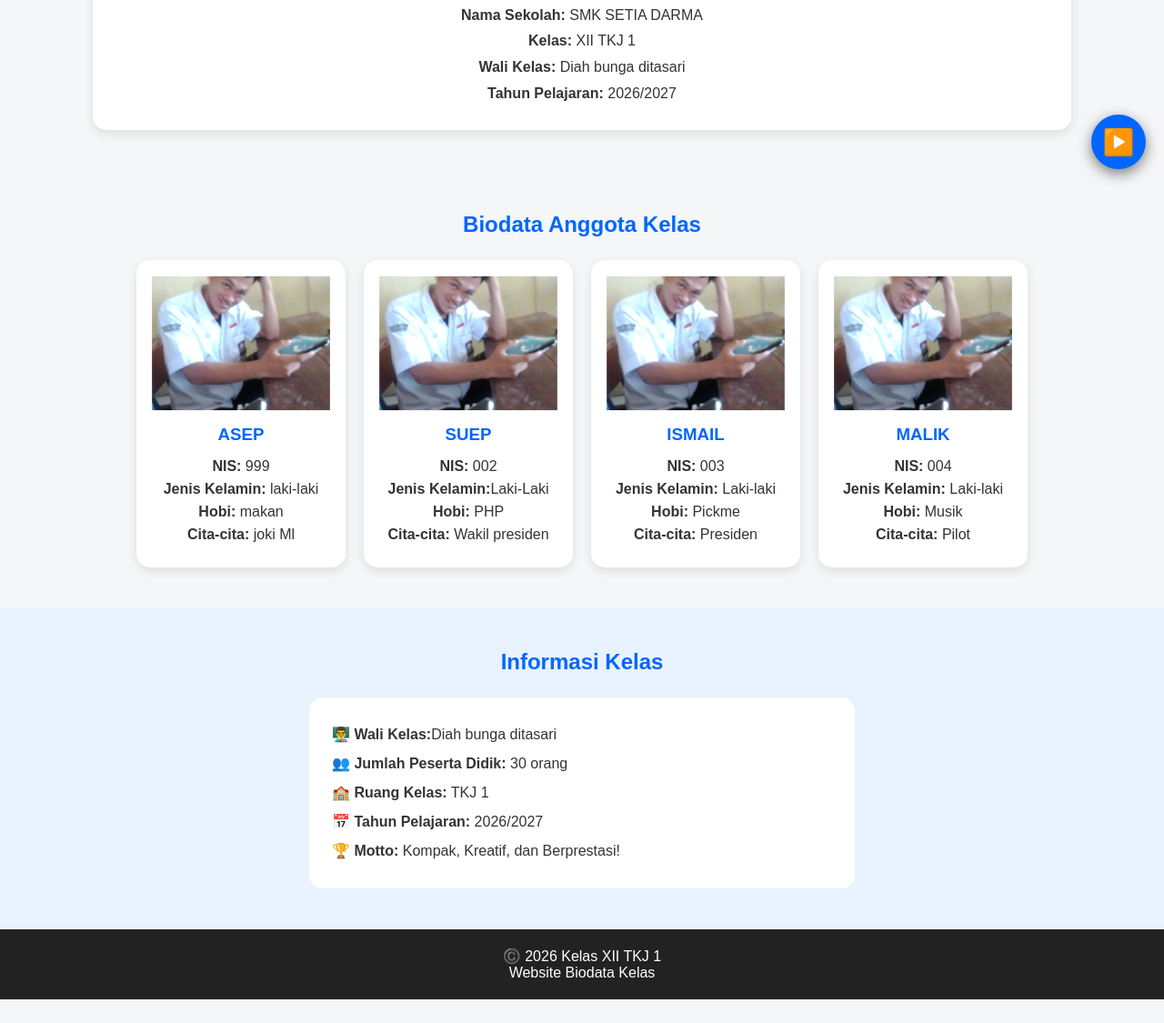
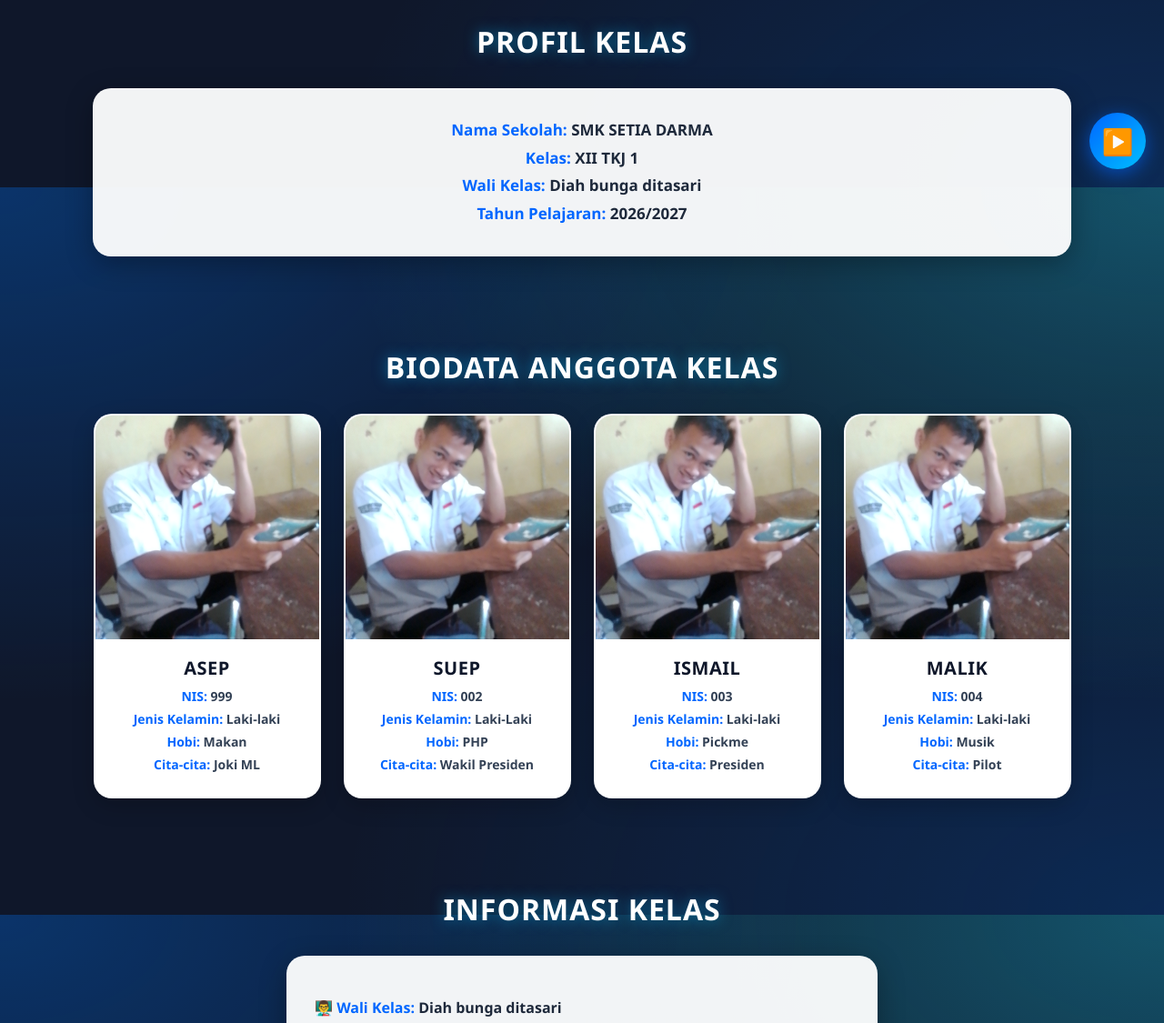
Before and after one commit to maulanahardi604-svg/Hardi, a plain HTML site: page index.html in a window 1280 px wide. Shown: the part 594-1719 px from the top of the page at 91% size. Before the commit the page ends 1693 px from the top, so only its background shows below. Drawn offline with Linux system fonts and the light colour scheme.

Commit message:
Update index.html

```diff
--- a/index.html
+++ b/index.html
@@ -3,158 +3,66 @@
 <head>
     <meta charset="UTF-8">
     <meta name="viewport" content="width=device-width, initial-scale=1.0">
-    <title>Biodata Kelas  XII TKJ 1</title>
-
+    <title>Biodata Kelas XII TKJ 1</title>
     <style>
-        * {
-            margin: 0;
-            padding: 0;
-            box-sizing: border-box;
-            font-family: Arial, sans-serif;
+        * { margin: 0; padding: 0; box-sizing: border-box; font-family: 'Segoe UI', Arial, sans-serif; }
+        body {
+            background: #0f172a;
+            background-image:
+                radial-gradient(at 0% 0%, hsla(212,100%,50%,0.3) 0px, transparent 50%),
+                radial-gradient(at 100% 0%, hsla(189,100%,56%,0.3) 0px, transparent 50%),
+                radial-gradient(at 100% 100%, hsla(212,100%,50%,0.2) 0px, transparent 50%);
+            background-attachment: fixed;
+            color: #e2e8f0;
         }
-
-        body {
-            background: #f4f6f8;
-            color: #333;
-        }
-
         header {
             background: linear-gradient(135deg, #0066ff, #00bfff);
-            color: white;
-            text-align: center;
-            padding: 50px 20px;
+            color: white; text-align: center; padding: 60px 20px;
+            box-shadow: 0 10px 30px rgba(0,102,255,0.3);
         }
+        header h1 { font-size: 42px; font-weight: 900; margin-bottom: 10px; letter-spacing: 1px; text-shadow: 0 2px 10px rgba(0,0,0,0.2); }
+        header p { font-size: 19px; font-weight: 700; opacity: 0.9; }
 
-        header h1 {
-            font-size: 38px;
-            margin-bottom: 10px;
+        nav { background: rgba(15,23,42,0.8); backdrop-filter: blur(10px); padding: 18px; text-align: center; position: sticky; top: 0; z-index: 100; border-bottom: 1px solid rgba(255,255,255,0.1); }
+        nav a { color: white; text-decoration: none; margin: 0 18px; font-weight: 800; font-size: 15px; transition: 0.2s; }
+        nav a:hover { color: #00bfff; }
+
+        section { padding: 50px 8%; }
+        h2 { text-align: center; color: white; margin-bottom: 30px; font-weight: 900; font-size: 32px; text-transform: uppercase; letter-spacing: 1px; text-shadow: 0 0 15px rgba(0,191,255,0.5); }
+
+        .profil, .info-box {
+            background: rgba(255,255,255,0.95); padding: 30px; border-radius: 20px;
+            text-align: center; box-shadow: 0 8px 30px rgba(0,0,0,0.3);
+            line-height: 1.8; color: #1e293b; font-weight: 700; font-size: 17px;
+            border: 1px solid rgba(255,255,255,0.2);
         }
+        .profil b, .info-box b { font-weight: 900; color: #0066ff; }
 
-        header p {
-            font-size: 18px;
+        .anggota { display: flex; justify-content: center; flex-wrap: wrap; gap: 25px; }
+        .card {
+            background: white; width: 250px; padding: 0 0 20px 0; text-align: center;
+            border-radius: 20px; box-shadow: 0 8px 25px rgba(0,0,0,0.2);
+            overflow: hidden; transition: 0.3s; border: 2px solid transparent;
         }
+        .card:hover { transform: translateY(-8px); border-color: #00bfff; box-shadow: 0 15px 35px rgba(0,191,255,0.3); }
+        .foto { width: 100%; aspect-ratio: 1/1; overflow: hidden; }
+        .foto img { width: 100%; height: 100%; object-fit: cover; }
+        .card h3 { color: #0f172a; margin: 18px 0 8px 0; font-weight: 900; font-size: 20px; letter-spacing: 0.5px; }
+        .card p { margin: 6px 0; color: #334155; font-weight: 700; font-size: 14px; }
+        .card p b { font-weight: 900; color: #0066ff; }
 
-        nav {
-            background: #222;
-            padding: 15px;
-            text-align: center;
-        }
+        .info { background: transparent; }
+        .info-box { max-width: 650px; margin: auto; text-align: left; }
+        .info-box p { font-size: 16px; margin: 12px 0; }
 
-        nav a {
-            color: white;
-            text-decoration: none;
-            margin: 0 15px;
-            font-weight: bold;
-        }
-
-        nav a:hover {
-            color: #00bfff;
-        }
-
-        section {
-            padding: 45px 8%;
-        }
-
-        h2 {
-            text-align: center;
-            color: #0066ff;
-            margin-bottom: 25px;
-        }
-
-        .profil {
-            background: white;
-            padding: 25px;
-            border-radius: 15px;
-            text-align: center;
-            box-shadow: 0 4px 12px rgba(0,0,0,0.1);
-            line-height: 1.8;
-        }
-
-        .anggota {
-            display: flex;
-            justify-content: center;
-            flex-wrap: wrap;
-            gap: 20px;
-        }
-
-        .card {
-            background: white;
-            width: 230px;
-            padding: 20px;
-            text-align: center;
-            border-radius: 15px;
-            box-shadow: 0 4px 12px rgba(0,0,0,0.1);
-        }
-
-        .foto {
-    width: 100%;
-    aspect-ratio:4/3;
-    text-align: center;
-    cursor:pointer;
-    object-fit: cover;
-    display: block;
-    border-radius:0;
-    transform:scale(1.03);
-}
-
-.foto img {
-    width:100%;
-            height: 100%;
-            object-fit: cover;
-
-        }
-
-        .card h3 {
-            color: #0066ff;
-            margin: 15px 0;
-        }
-
-        .card p {
-            margin: 7px 0;
-        }
-
-        .info {
-            background: #e8f3ff;
-        }
-
-        .info-box {
-            max-width: 600px;
-            margin: auto;
-            background: white;
-            padding: 25px;
-            border-radius: 15px;
-            line-height: 2;
-        }
-
-        footer {
-            background: #222;
-            color: white;
-            text-align: center;
-            padding: 20px;
-        }
-
-        @media (max-width: 600px) {
-            header h1 {
-                font-size: 28px;
-            }
-
-            nav a {
-                display: inline-block;
-                margin: 5px;
-            }
-        }
+        footer { background: #020617; color: #94a3b8; text-align: center; padding: 25px; font-weight: 700; border-top: 1px solid rgba(255,255,255,0.1); }
     </style>
 </head>
-
 <body>
-
-    <!-- HEADER -->
     <header>
         <h1>📚 XII TKJ 1</h1>
         <p>Website Biodata Kelas</p>
     </header>
-
-    <!-- MENU -->
     <nav>
         <a href="#beranda">Beranda</a>
         <a href="#profil">Profil Kelas</a>
@@ -162,131 +70,70 @@
         <a href="#informasi">Informasi</a>
     </nav>
 
-    <!-- BERANDA -->
     <section id="beranda">
         <h2>halo boss</h2>
-
         <div class="profil">
-            <p>
-                Selamat datang di web Hihu
-                <b>XII TKJ 1</b>.
-            </p>
-
-            <p>
-                Website ini berisi informasi mengenai kelas,
-                wali kelas, dan biodata peserta didik.
-            </p>
+            <p>Selamat datang di web Hihu <b>XII TKJ 1</b>.</p>
+            <p>Website ini berisi informasi mengenai kelas, wali kelas, dan biodata peserta didik.</p>
         </div>
     </section>
 
-    <!-- PROFIL -->
     <section id="profil">
-
         <h2>Profil Kelas</h2>
-
         <div class="profil">
-
             <p><b>Nama Sekolah:</b> SMK SETIA DARMA</p>
             <p><b>Kelas:</b> XII TKJ 1</p>
             <p><b>Wali Kelas:</b> Diah bunga ditasari</p>
             <p><b>Tahun Pelajaran:</b> 2026/2027</p>
-
         </div>
-
     </section>
 
-    <!-- ANGGOTA -->
     <section id="anggota">
-
         <h2>Biodata Anggota Kelas</h2>
-
         <div class="anggota">
-
             <div class="card">
-                <div class="foto">
-    <img src="IMG_20261124_130659.jpg" alt="Foto ASEP">
-                    </div>
-                <h3>ASEP</h3>
-                <p><b>NIS:</b> 999</p>
-                <p><b>Jenis Kelamin:</b> laki-laki</p>
-                <p><b>Hobi:</b> makan</p>
-                <p><b>Cita-cita:</b> joki Ml</p>
+                <div class="foto"><img src="IMG_20261124_130659.jpg" alt="Foto ASEP"></div>
+                <h3>ASEP</h3><p><b>NIS:</b> 999</p><p><b>Jenis Kelamin:</b> Laki-laki</p><p><b>Hobi:</b> Makan</p><p><b>Cita-cita:</b> Joki ML</p>
             </div>
-
             <div class="card">
-                <div class="foto">
-                    <img src="IMG_20261124_130659.jpg" alt="Foto SUEP">
-                    </div>
-                <h3>SUEP</h3>
-                <p><b>NIS:</b> 002</p>
-                <p><b>Jenis Kelamin:</b>Laki-Laki</p>
-                <p><b>Hobi:</b> PHP</p>
-                <p><b>Cita-cita:</b> Wakil presiden</p>
+                <div class="foto"><img src="IMG_20261124_130659.jpg" alt="Foto SUEP"></div>
+                <h3>SUEP</h3><p><b>NIS:</b> 002</p><p><b>Jenis Kelamin:</b> Laki-Laki</p><p><b>Hobi:</b> PHP</p><p><b>Cita-cita:</b> Wakil Presiden</p>
             </div>
-
             <div class="card">
-                <div class="foto">
-                    <img src="IMG_20261124_130659.jpg" alt="Foto ISMAIL">
-                    </div>
-                <h3>ISMAIL</h3>
-                <p><b>NIS:</b> 003</p>
-                <p><b>Jenis Kelamin:</b> Laki-laki</p>
-                <p><b>Hobi:</b> Pickme</p>
-                <p><b>Cita-cita:</b> Presiden</p>
+                <div class="foto"><img src="IMG_20261124_130659.jpg" alt="Foto ISMAIL"></div>
+                <h3>ISMAIL</h3><p><b>NIS:</b> 003</p><p><b>Jenis Kelamin:</b> Laki-laki</p><p><b>Hobi:</b> Pickme</p><p><b>Cita-cita:</b> Presiden</p>
             </div>
-
             <div class="card">
-                <div class="foto">
-                    <img src="IMG_20261124_130659.jpg" alt="Foto MALIK">
-                    </div>
-                <h3>MALIK</h3>
-                <p><b>NIS:</b> 004</p>
-                <p><b>Jenis Kelamin:</b> Laki-laki</p>
-                <p><b>Hobi:</b> Musik</p>
-                <p><b>Cita-cita:</b> Pilot</p>
+                <div class="foto"><img src="IMG_20261124_130659.jpg" alt="Foto MALIK"></div>
+                <h3>MALIK</h3><p><b>NIS:</b> 004</p><p><b>Jenis Kelamin:</b> Laki-laki</p><p><b>Hobi:</b> Musik</p><p><b>Cita-cita:</b> Pilot</p>
             </div>
-
         </div>
-
     </section>
 
-    <!-- INFORMASI -->
     <section class="info" id="informasi">
-
         <h2>Informasi Kelas</h2>
-
         <div class="info-box">
-
-            <p>👨‍🏫 <b>Wali Kelas:</b>Diah bunga ditasari</p>
-
+            <p>👨‍🏫 <b>Wali Kelas:</b> Diah bunga ditasari</p>
             <p>👥 <b>Jumlah Peserta Didik:</b> 30 orang</p>
-
             <p>🏫 <b>Ruang Kelas:</b> TKJ 1</p>
-
             <p>📅 <b>Tahun Pelajaran:</b> 2026/2027</p>
-
             <p>🏆 <b>Motto:</b> Kompak, Kreatif, dan Berprestasi!</p>
-
         </div>
-
     </section>
 
-    <!-- FOOTER -->
     <footer>
         <p>©️ 2026 Kelas XII TKJ 1</p>
         <p>Website Biodata Kelas</p>
     </footer>
-    <!-- HANYA TOMBOL PLAY - TANPA VIDEO -->
+
+<!-- MUSIK - CUMA TOMBOL BULAT (GAK ADA VIDEO) -->
 <div id="musikTersembunyi" style="display:none;"></div>
-
-<div onclick="mainkan()" id="btnBulat" style="position:fixed; bottom:20px; right:20px; z-index:99999; background:#0066ff; width:60px; height:60px; border-radius:50%; display:flex; align-items:center; justify-content:center; cursor:pointer; box-shadow:0 5px 15px rgba(0,0,0,0.5);">
+<div onclick="mainkan()" id="btnBulat" style="position:fixed; bottom:20px; right:20px; z-index:99999; background:linear-gradient(135deg,#0066ff,#00bfff); width:62px; height:62px; border-radius:50%; display:flex; align-items:center; justify-content:center; cursor:pointer; box-shadow:0 5px 20px rgba(0,102,255,0.6);">
   <span id="ikon" style="color:white; font-size:28px;">▶️</span>
 </div>
-
 <script src="https://www.youtube.com/iframe_api"></script>
 <script>
-var p;
-function onYouTubeIframeAPIReady(){ p = new YT.Player('musikTersembunyi', { videoId: '8NnQs3EtoqU', playerVars:{loop:1, playlist:'8NnQs3EtoqU'} }); }
+var p; function onYouTubeIframeAPIReady(){ p = new YT.Player('musikTersembunyi', { videoId: '8NnQs3EtoqU', playerVars:{loop:1, playlist:'8NnQs3EtoqU'} }); }
 var nyala=false;
 function mainkan(){
   if(!nyala){ p.playVideo(); document.getElementById('ikon').innerHTML='⏸️'; nyala=true; }
@@ -294,4 +141,4 @@ function mainkan(){
 }
 </script>
 </body>
-</html>
+    </html>
```
